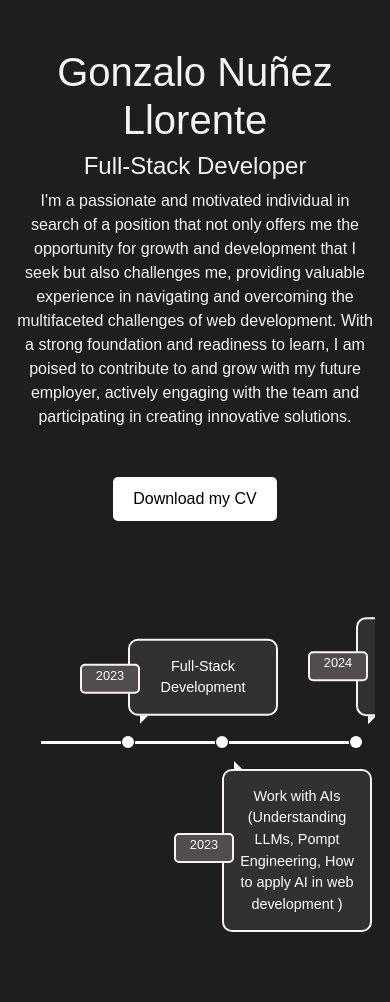
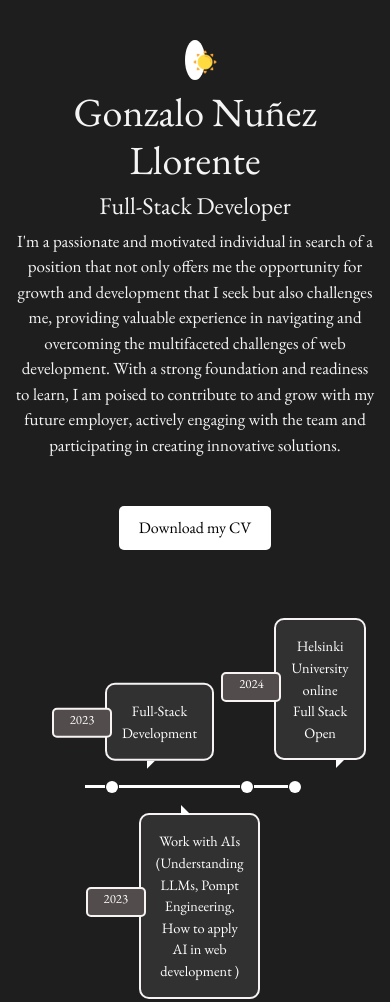
Before and after one commit to GonzaloooNunez/portfolio, a website: page index.html in a window 390 px wide. Shown: the top 1002 px of the page. Drawn offline with nearby package versions, Linux system fonts and the light colour scheme.

Commit message:
css changed

```diff
--- a/index.html
+++ b/index.html
@@ -7,6 +7,10 @@
     <link
       rel="stylesheet"
       href="https://stackpath.bootstrapcdn.com/bootstrap/4.5.2/css/bootstrap.min.css"
+    />
+    <link
+      href="https://fonts.googleapis.com/css2?family=EB+Garamond:wght@400;700&display=swap"
+      rel="stylesheet"
     />
   </head>
   <body>
@@ -137,22 +141,30 @@
           <!-- Proyecto 3 -->
           <div class="col-md-4">
             <div class="card">
-              <a href="project3.html">
+              <a href="https://project-1-eight-pi.vercel.app/" target="_blank">
                 <img
-                  src="/img/project3.jpg"
+                  src="/public/Project1.png"
                   class="card-img-top"
-                  alt="Proyecto 3"
+                  alt="Proyecto 2"
                 />
               </a>
               <div class="card-body">
-                <h6 class="card-title">JavaScript</h6>
+                <h6 class="card-title">HTML JS CSS</h6>
                 <hr class="divider" />
-                <p class="card-text">In this project</p>
-                <a href="https://www.github.com" class="btn btn-git">GitHub</a>
+                <p class="card-text">
+                  In this project I designed a simple website with a task book,
+                  a secure password creator, a digital clock and a weather
+                  station.
+                </p>
+                <a
+                  href="https://github.com/GonzaloooNunez/Proyecto-1"
+                  target="_blank"
+                  class="btn btn-git"
+                  >GitHub</a
+                >
               </div>
             </div>
           </div>
-        </div>
       </section>
 
       <section id="contact" class="my-5">
--- a/styles/styles.css
+++ b/styles/styles.css
@@ -1,7 +1,8 @@
 body {
-  font-family: Arial, sans-serif;
   background-color: #1f1e1e;
   color: #f4f4f4;
+  font-family: "EB Garamond", serif;
+  font-size: 17px;
 }
 
 h1,
@@ -10,13 +11,14 @@ h4 {
 }
 
 #theme-toggle {
-  width: 20px;
+  width: 17px;
+  height: 40px;
   background-color: white;
   border: none;
   padding: 10px;
   border-radius: 50%;
   cursor: pointer;
-  position: fixed;
+  position: absolute;
   top: 10px;
   right: 10px;
   z-index: 1000;
@@ -30,6 +32,8 @@ body.light-mode #theme-toggle {
 #theme-icon {
   width: 24px;
   height: 24px;
+  position: absolute;
+  top: 10px;
 }
 
 body.light-mode {
@@ -96,7 +100,7 @@ body.light-mode .btn-primary {
   display: flex;
   align-items: center;
   justify-content: center;
-  z-index: 0; /* Asegúrate de que la línea de tiempo esté detrás del botón de descarga */
+  z-index: 0;
 }
 
 .timeline-image-left {
@@ -117,6 +121,7 @@ body.light-mode .btn-primary {
   width: 80px;
   height: auto;
 }
+
 .timeline {
   white-space: nowrap;
   overflow-x: auto;
@@ -161,6 +166,7 @@ body.light-mode .btn-primary {
   height: 12px;
   transform: translateY(-50%);
   border-radius: 50%;
+
   background: #ffffff;
 }
 
@@ -279,9 +285,9 @@ form .form-group {
 
 .btn-send {
   padding: 3px 8px;
-  background-color: #ffffff; /* Fondo blanco */
-  color: #000000; /* Color del texto */
-  border: none; /* Sin borde */
+  background-color: #ffffff;
+  color: #000000;
+  border: none;
   padding: 6px 10px;
   border-radius: 5px;
   font-size: 14.5px;
@@ -295,8 +301,8 @@ form .form-group {
 .footer {
   text-align: center;
   margin-top: 20px;
-  font-size: 0.8rem; /* Tamaño de fuente más pequeño */
-  color: #f4f4f4; /* Color del texto */
+  font-size: 0.8rem;
+  color: #f4f4f4;
 }
 
 /* Responsive Design */
@@ -311,7 +317,7 @@ form .form-group {
   .timeline {
     margin-top: 20px;
     margin-bottom: 10px;
-    padding: 0 20px;
+    padding-right: 40px;
   }
   time {
     left: 10%;
@@ -336,7 +342,10 @@ form .form-group {
   .timeline ol li time {
     left: -50px;
   }
-
+  .timeline-image-left {
+    display: flex;
+    left: -30px;
+  }
   .timeline-image-right {
     right: 70px;
   }
@@ -350,37 +359,83 @@ form .form-group {
     height: 0.1;
   }
 
-  .timeline {
-    margin-top: 20px;
-    margin-bottom: 20px;
-    overflow-x: 100%;
-    padding: 0 20px;
+  .timeline-container {
+    padding: 40px 0px -200px -200px;
+    width: 100%;
+    margin-top: 50px;
+    margin-bottom: 120px;
   }
 
-  .timeline ol {
-    width: auto;
-    padding: 200px 0;
-    display: flex;
+  .timeline {
+    left: 0px;
+    width: 100%;
+    height: auto;
+    margin-left: 0px;
+    padding-left: 70px;
+    overflow: hidden;
   }
 
   .timeline ol li {
-    width: 100px;
-  }
-
-  .timeline ol li:last-child {
-    width: 170px;
+    margin-left: 0px;
   }
 
   .timeline ol li div {
-    width: 200px;
+    left: 20px;
+    width: calc(100% - 40px);
+    font-size: 0.9rem;
+    width: 120px;
   }
 
   .timeline ol li time {
-    left: -52px;
+    font-size: 0.8rem;
   }
 
+  .timeline ol li div::before {
+    content: "";
+    position: absolute;
+    left: 50px;
+    width: 0;
+    height: 10px;
+  }
+
+  .timeline ol li:last-child div::before {
+    content: "";
+    position: absolute;
+    left: 100px;
+    width: 0;
+    top: 118px;
+    border-width: 8px 8px 0 0;
+    border-color: #ffffff transparent transparent transparent;
+  }
+
+  .timeline-image-left,
   .timeline-image-right {
-    right: -50px;
+    display: none;
+  }
+}
+
+@media (max-width: 575px) {
+  body {
+    padding-top: 40px;
+  }
+  #theme-icon {
+    display: block;
+    position: absolute;
+    top: 10px;
+    left: 100%;
+    transform: translateX(-50%);
+  }
+
+  #theme-toggle {
+    display: block;
+    position: absolute;
+    top: 40px;
+    left: 50%;
+    transform: translateX(-50%);
+  }
+
+  body {
+    padding-top: 40px;
   }
   .timeline-image-left,
   .timeline-image-right {
@@ -388,50 +443,54 @@ form .form-group {
   }
 }
 
-@media (max-width: 575px) {
-  #theme-icon {
-    display: none;
+@media screen and (max-width: 480px) {
+  .timeline-container {
+    padding: 0;
+
+    width: 100%;
+    margin-bottom: 150px;
   }
-  #theme-toggle {
-    display: none;
-  }
-}
 
-@media (max-width: 480px) {
-  #theme-icon {
-    display: none;
-  }
-  #theme-toggle {
-    display: none;
-  }
   .timeline {
-    margin-top: 20px;
-    margin-bottom: 30px;
-    overflow-x: auto;
-    padding: 0 20px;
+    padding-top: 270px;
+    width: 170%;
+    margin-left: 0;
+    padding-bottom: 220px;
   }
 
   .timeline ol {
-    width: 100%;
-    padding: 200px 0;
-    display: flex;
+    padding: 0;
+    margin: 0;
+    list-style: none;
   }
 
   .timeline ol li {
-    width: 80px;
-  }
-
-  .timeline ol li:last-child {
-    width: 120px;
+    margin: 5px 0;
   }
 
   .timeline ol li div {
-    width: 150px;
     font-size: 0.9rem;
+    width: auto;
+    text-align: center;
+    padding: 10;
   }
 
   .timeline ol li time {
-    left: -50px;
     font-size: 0.8rem;
+    display: block;
+    margin-bottom: 0;
+  }
+
+  .timeline ol li:last-child div::before {
+    left: 60px;
+    top: 140px;
+  }
+
+  .timeline ol li div::before {
+    content: "";
+    position: absolute;
+    left: 40px;
+    width: 0;
+    height: 10px;
   }
 }
```
